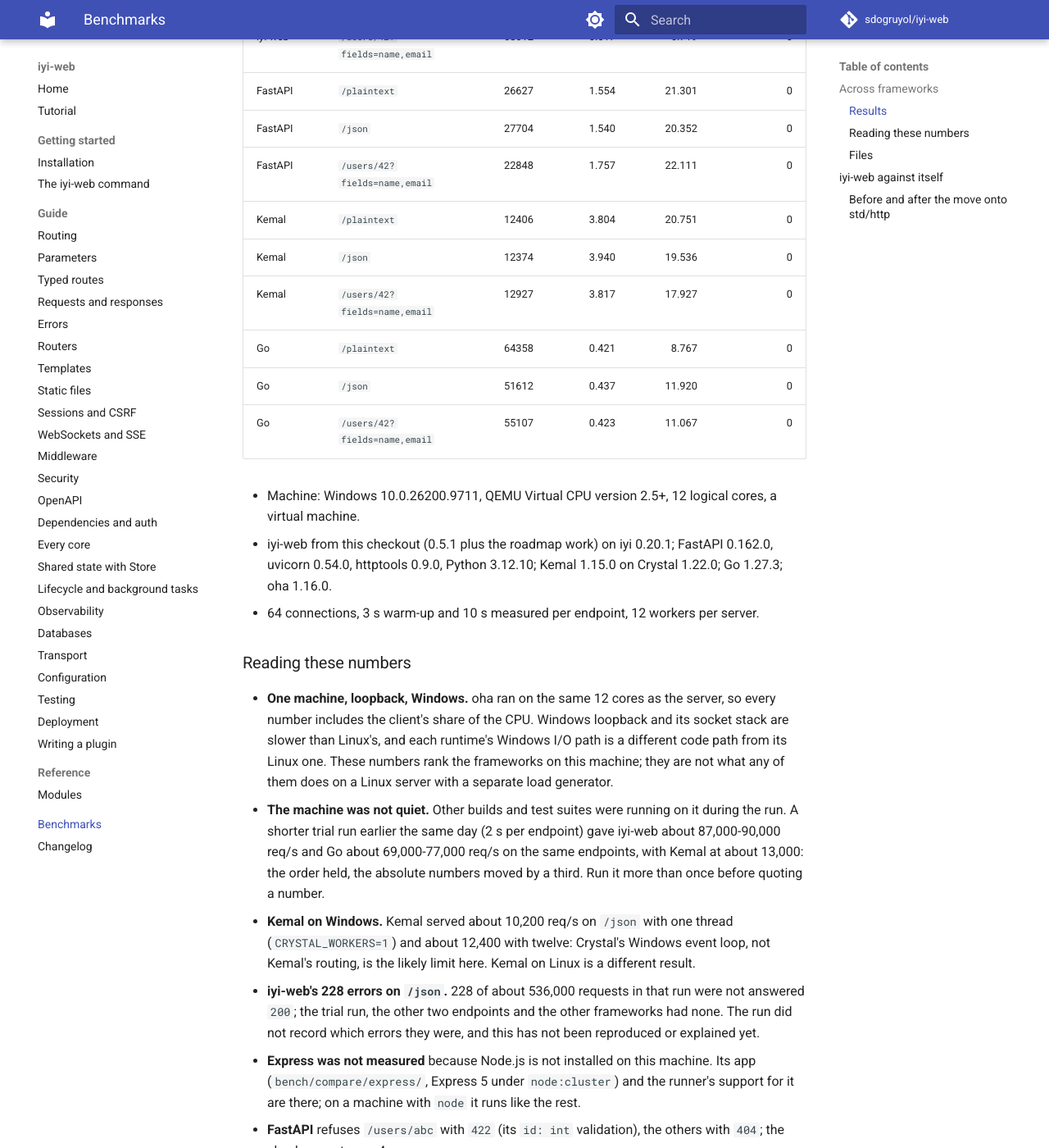
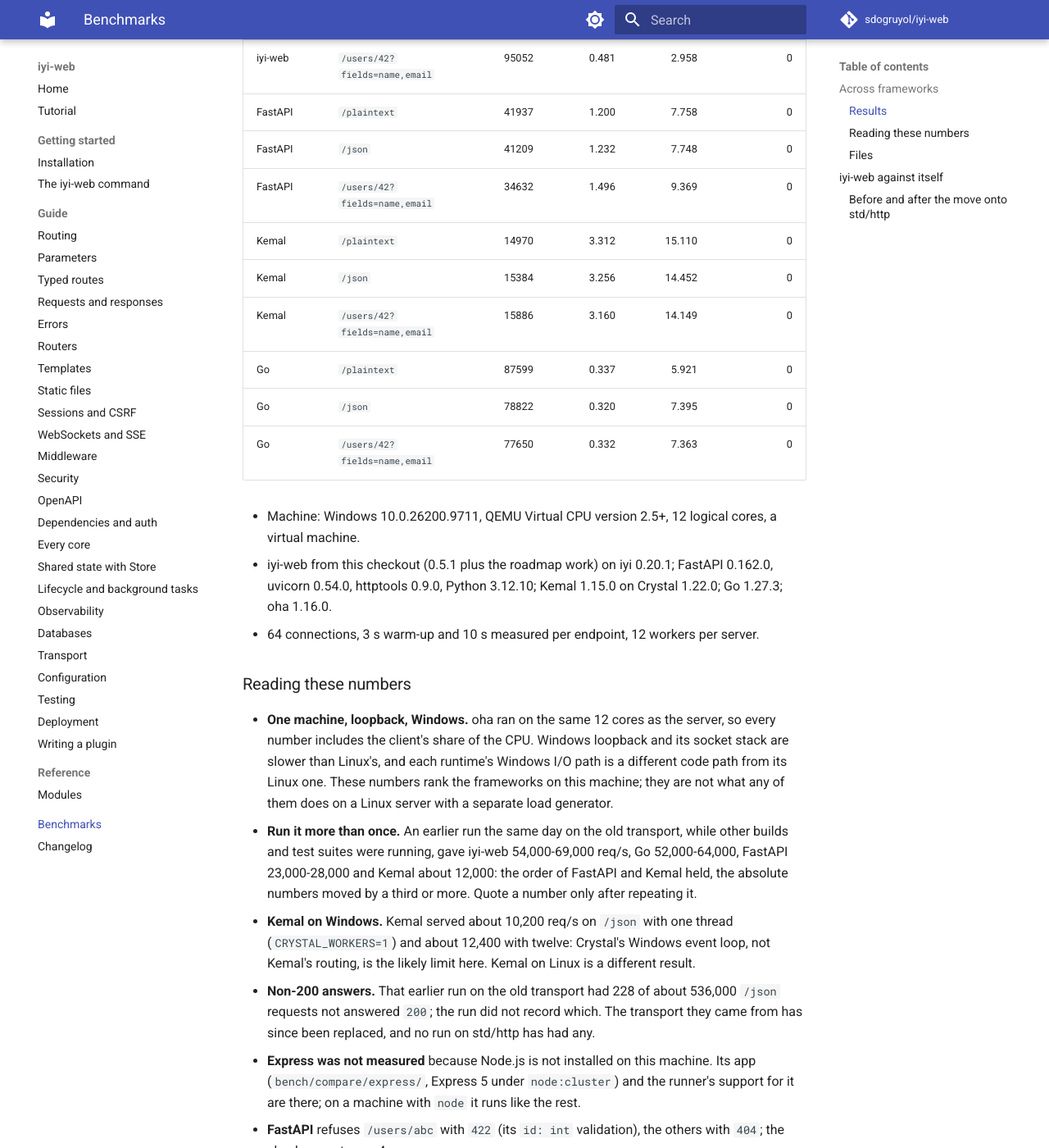
Before and after one commit to sdogruyol/iyi-web, an MkDocs documentation site: the page built from docs/benchmarks.md, in a window 1280 px wide and 1400 px high, scrolled down 1847 px. Shown: the whole window at 82% size. Built offline with MkDocs 1.6.1 and Material for MkDocs 9.7.7, drawn with Linux system fonts in a browser that asks for light colours; comment, search, counter and statistics services are not loaded; some of the changed text lies outside the part shown.

Commit message:
Measure the frameworks again on the merged branch, with nothing else running

```diff
--- a/docs/benchmarks.md
+++ b/docs/benchmarks.md
@@ -49,30 +49,31 @@
 
 ### Results
 
-Measured 2026-11-04 with `bash bench/compare/run.sh` (defaults):
+Measured 2026-11-04 with `bash bench/compare/run.sh` (defaults), on the
+`roadmap` branch after the move onto std/http, with nothing else running:
 
 | Framework | `/plaintext` req/s | `/json` req/s | `/users/42` req/s |
 |---|---:|---:|---:|
-| iyi-web | 59754 | 53627 | 68612 |
-| FastAPI | 26627 | 27704 | 22848 |
+| iyi-web | 100281 | 96859 | 95052 |
+| FastAPI | 41937 | 41209 | 34632 |
 | Express | skipped: node not found on PATH | | |
-| Kemal | 12406 | 12374 | 12927 |
-| Go net/http | 64358 | 51612 | 55107 |
+| Kemal | 14970 | 15384 | 15886 |
+| Go net/http | 87599 | 78822 | 77650 |
 
 | Framework | Endpoint | req/s | p50 ms | p99 ms | non-200 / errors |
 |---|---|---:|---:|---:|---:|
-| iyi-web | `/plaintext` | 59754 | 0.685 | 8.652 | 0 |
-| iyi-web | `/json` | 53627 | 0.694 | 9.649 | 228 |
-| iyi-web | `/users/42?fields=name,email` | 68612 | 0.617 | 6.719 | 0 |
-| FastAPI | `/plaintext` | 26627 | 1.554 | 21.301 | 0 |
-| FastAPI | `/json` | 27704 | 1.540 | 20.352 | 0 |
-| FastAPI | `/users/42?fields=name,email` | 22848 | 1.757 | 22.111 | 0 |
-| Kemal | `/plaintext` | 12406 | 3.804 | 20.751 | 0 |
-| Kemal | `/json` | 12374 | 3.940 | 19.536 | 0 |
-| Kemal | `/users/42?fields=name,email` | 12927 | 3.817 | 17.927 | 0 |
-| Go | `/plaintext` | 64358 | 0.421 | 8.767 | 0 |
-| Go | `/json` | 51612 | 0.437 | 11.920 | 0 |
-| Go | `/users/42?fields=name,email` | 55107 | 0.423 | 11.067 | 0 |
+| iyi-web | `/plaintext` | 100281 | 0.461 | 2.609 | 0 |
+| iyi-web | `/json` | 96859 | 0.481 | 2.791 | 0 |
+| iyi-web | `/users/42?fields=name,email` | 95052 | 0.481 | 2.958 | 0 |
+| FastAPI | `/plaintext` | 41937 | 1.200 | 7.758 | 0 |
+| FastAPI | `/json` | 41209 | 1.232 | 7.748 | 0 |
+| FastAPI | `/users/42?fields=name,email` | 34632 | 1.496 | 9.369 | 0 |
+| Kemal | `/plaintext` | 14970 | 3.312 | 15.110 | 0 |
+| Kemal | `/json` | 15384 | 3.256 | 14.452 | 0 |
+| Kemal | `/users/42?fields=name,email` | 15886 | 3.160 | 14.149 | 0 |
+| Go | `/plaintext` | 87599 | 0.337 | 5.921 | 0 |
+| Go | `/json` | 78822 | 0.320 | 7.395 | 0 |
+| Go | `/users/42?fields=name,email` | 77650 | 0.332 | 7.363 | 0 |
 
 - Machine: Windows 10.0.26200.9711, QEMU Virtual CPU version 2.5+, 12
   logical cores, a virtual machine.
@@ -90,20 +91,19 @@
   Windows I/O path is a different code path from its Linux one. These
   numbers rank the frameworks on this machine; they are not what any of
   them does on a Linux server with a separate load generator.
-- **The machine was not quiet.** Other builds and test suites were running
-  on it during the run. A shorter trial run earlier the same day (2 s per
-  endpoint) gave iyi-web about 87,000-90,000 req/s and Go about
-  69,000-77,000 req/s on the same endpoints, with Kemal at about 13,000:
-  the order held, the absolute numbers moved by a third. Run it more than
-  once before quoting a number.
+- **Run it more than once.** An earlier run the same day on the old
+  transport, while other builds and test suites were running, gave
+  iyi-web 54,000-69,000 req/s, Go 52,000-64,000, FastAPI 23,000-28,000
+  and Kemal about 12,000: the order of FastAPI and Kemal held, the absolute
+  numbers moved by a third or more. Quote a number only after repeating it.
 - **Kemal on Windows.** Kemal served about 10,200 req/s on `/json` with one
   thread (`CRYSTAL_WORKERS=1`) and about 12,400 with twelve: Crystal's
   Windows event loop, not Kemal's routing, is the likely limit here. Kemal
   on Linux is a different result.
-- **iyi-web's 228 errors on `/json`.** 228 of about 536,000 requests in
-  that run were not answered `200`; the trial run, the other two endpoints
-  and the other frameworks had none. The run did not record which errors
-  they were, and this has not been reproduced or explained yet.
+- **Non-200 answers.** That earlier run on the old transport had 228 of
+  about 536,000 `/json` requests not answered `200`; the run did not record
+  which. The transport they came from has since been replaced, and no run
+  on std/http has had any.
 - **Express was not measured** because Node.js is not installed on this
   machine. Its app (`bench/compare/express/`, Express 5 under
   `node:cluster`) and the runner's support for it are there; on a machine
@@ -180,6 +180,4 @@
 | End to end, parameter route | 25,310 req/s | 27,004 req/s |
 
 A request head is no longer copied into a string and parsed a second time.
-`bench/compare` with iyi-web alone after the move gave 65,780 req/s on
-`/plaintext`, 60,286 on `/json` and 81,050 on `/users/42`, with no
-non-200 answers; the cross-framework table above predates it.
+The cross-framework table above was measured after the move.
```
Also changed, not shown: README.md (+5 -5 lines), ROADMAP.md (+12 -12 lines).
